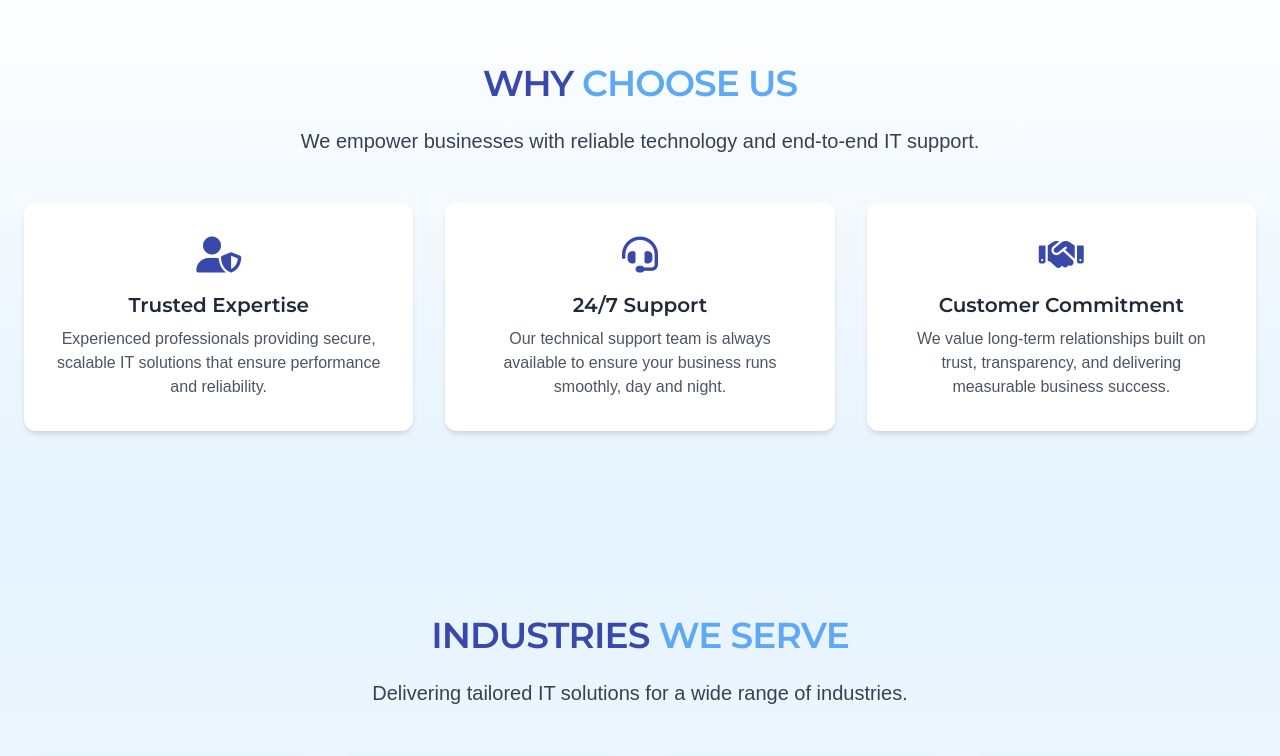
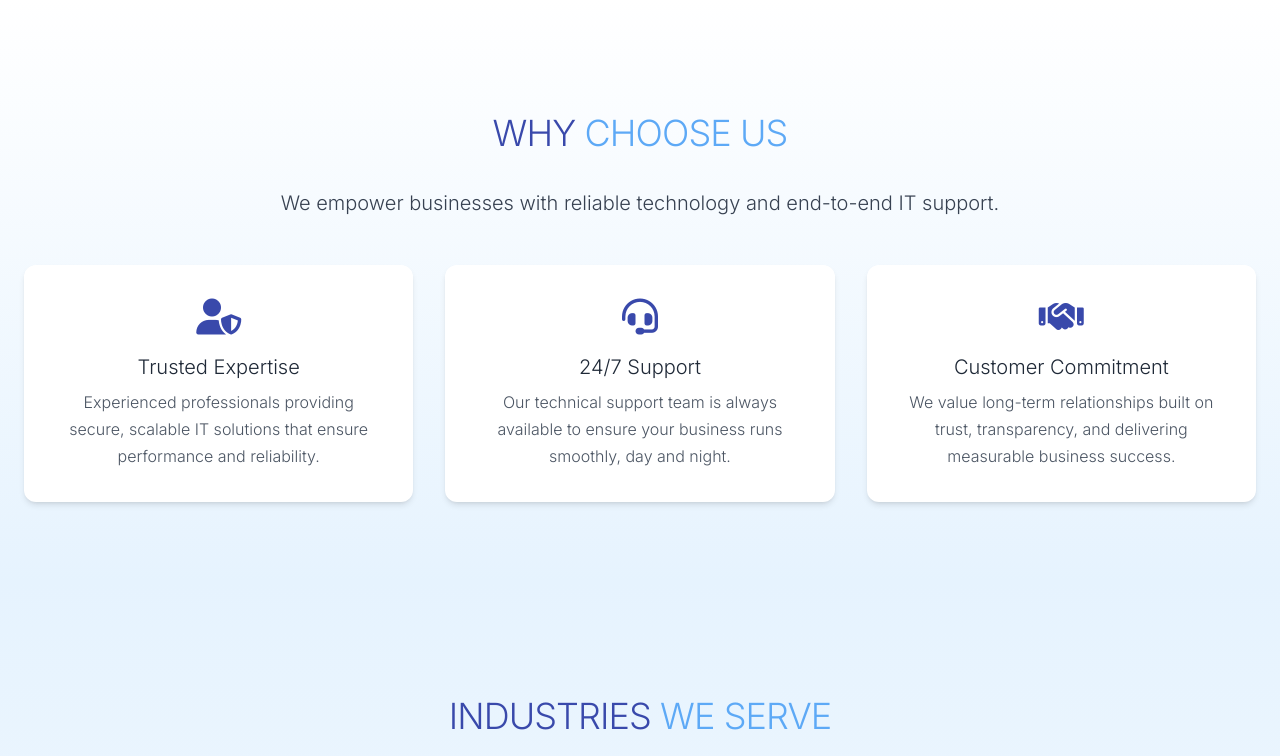
Before and after one commit to abhinavdeveloperiz/Marjaah, a Django app: page / in a window 1280 px wide. Shown: the part 2281-3037 px from the top of the page. Run offline with Django 4.2, Linux system fonts and the light colour scheme; some libraries are stand-ins or nearby versions.

Commit message:
final client update

```diff
--- a/app/templates/base.html
+++ b/app/templates/base.html
@@ -55,30 +55,44 @@
 
 
     <style>
+        /* Import exact fonts used in modern tech websites */
+        @import url('https://fonts.googleapis.com/css2?family=Poppins:wght@400;500;600;700&family=Inter:wght@300;400;500&display=swap');
+
+        /* Global reset typography */
+        body,
+        p,
+        span,
+        div,
+        li,
+        a,
+        button,
+        input,
+        textarea,
+        label,
+        small,
+        strong,
+        em
         h1,
         h2,
         h3,
         h4,
         h5,
-        h6 {
-            font-family: "Montserrat", sans-serif;
-            font-weight: 200;
+        h6
+        {
+            font-family: 'Inter', sans-serif;
+            font-weight: 300;
+            line-height: 1.7;
         }
 
 
-        body,
-        p,
         a,
-        li,
-        button,
-        input,
-        textarea {
-            font-family: "Archivo Narrow", sans-serif;
-            font-optical-sizing: auto;
+        button {
+            font-family: 'Inter', sans-serif;
             font-weight: 400;
-            font-style: normal;
+            letter-spacing: 0.3px;
+            text-decoration: none;
+        }
 
-        }
 
         body,
         html {
--- a/app/templates/contact.html
+++ b/app/templates/contact.html
@@ -29,7 +29,7 @@
 <!-- Contact Info Section -->
 <section class="py-20 bg-gray-50 px-6">
   <div class="max-w-7xl mx-auto text-center mb-12">
-    <h2 class="text-4xl font-semibold mb-4 uppercase text-darkblue">Get In <span class="text-lightblue">Touch</span></h2>
+    <h2 class="text-4xl mb-4 uppercase text-darkblue">Get In <span class="text-lightblue">Touch</span></h2>
     <p class="text-gray-600 text-lg max-w-2xl mx-auto">
       Have questions or want to work with us? Reach out through any of the channels below.
     </p>
@@ -66,7 +66,7 @@
   <div class="max-w-5xl mx-auto grid md:grid-cols-2 gap-12 items-center">
     <!-- Form -->
     <div>
-      <h3 class="text-3xl font-bold mb-6 text-gray-800">Send Us a Message</h3>
+      <h3 class="text-3xl mb-6 text-gray-800">Send Us a Message</h3>
       <form id="whatsappForm" class="space-y-4">
         <div>
           <label class="block text-gray-700 font-semibold mb-2">Your Name</label>
--- a/app/templates/gallery.html
+++ b/app/templates/gallery.html
@@ -30,7 +30,7 @@
 <!-- Gallery Section -->
 <section class="py-20 bg-gray-50 px-6">
   <div class="max-w-7xl mx-auto text-center mb-12">
-    <h2 class="text-4xl font-semibold mb-4 uppercase text-darkblue">Our <span class="text-lightblue">Gallery</span></h2>
+    <h2 class="text-4xl mb-4 uppercase text-darkblue">Our <span class="text-lightblue">Gallery</span></h2>
     <p class="text-gray-600 text-lg max-w-2xl mx-auto">
       Explore our collection of memorable moments and achievements.
     </p>
--- a/app/templates/home.html
+++ b/app/templates/home.html
@@ -83,7 +83,7 @@
 
             <main class="mt-10 mx-auto max-w-7xl px-4 sm:mt-12 sm:px-6 md:mt-16 lg:mt-20 lg:px-8 xl:mt-28">
                 <div class="sm:text-center lg:text-left">
-                    <h2 class="my-6 text-2xl tracking-tight font-bold text-darkblue sm:text-3xl md:text-4xl uppercase"
+                    <h2 class="my-6 text-2xl tracking-tight text-darkblue sm:text-3xl md:text-4xl uppercase"
                         data-aos="fade-right">
                         About Us
                     </h2>
@@ -119,7 +119,7 @@
     <!-- Content Wrapper -->
     <div class="relative max-w-7xl mx-auto px-6 text-center">
         <!-- Section Title -->
-        <h2 class="my-6 text-2xl tracking-tight font-bold text-darkblue sm:text-3xl md:text-4xl uppercase">
+        <h2 class="my-6 text-2xl tracking-tight  text-darkblue sm:text-3xl md:text-4xl uppercase">
             What <span class="text-lightblue">We Offer</span>
         </h2>
         <p class="text-lg md:text-xl text-gray-700 font-archivo mb-12">
@@ -136,7 +136,7 @@
                 <div
                     class="absolute inset-0 bg-black/20 group-hover:bg-black/60 transition-all duration-500 flex flex-col items-center justify-center text-white">
                     <i class="fa-solid fa-laptop text-5xl mb-4 text-lightblue"></i>
-                    <h3 class="text-2xl font-bold font-caveat">Laptops, Computers & Accessories</h3>
+                    <h3 class="text-2xl  font-caveat">Laptops, Computers & Accessories</h3>
                 </div>
             </div>
 
@@ -148,7 +148,7 @@
                 <div
                     class="absolute inset-0 bg-black/20 group-hover:bg-black/60 transition-all duration-500 flex flex-col items-center justify-center text-white">
                     <i class="fa-solid fa-print text-5xl mb-4 text-lightblue"></i>
-                    <h3 class="text-2xl font-bold font-caveat">Printers, Scanners & Accessories</h3>
+                    <h3 class="text-2xl font-caveat">Printers, Scanners & Accessories</h3>
                 </div>
             </div>
 
@@ -160,7 +160,7 @@
                 <div
                     class="absolute inset-0 bg-black/20 group-hover:bg-black/60 transition-all duration-500 flex flex-col items-center justify-center text-white">
                     <i class="fa-solid fa-network-wired text-5xl mb-4 text-lightblue"></i>
-                    <h3 class="text-2xl font-bold font-caveat">Networking Devices</h3>
+                    <h3 class="text-2xl font-caveat">Networking Devices</h3>
                 </div>
             </div>
 
@@ -172,7 +172,7 @@
                 <div
                     class="absolute inset-0 bg-black/20 group-hover:bg-black/60 transition-all duration-500 flex flex-col items-center justify-center text-white px-4">
                     <i class="fa-solid fa-shield-halved text-5xl mb-4 text-lightblue"></i>
-                    <h3 class="text-2xl font-bold font-caveat mb-2">
+                    <h3 class="text-2xl font-caveat mb-2">
                         Licensed Software
                     </h3>
                     <p class="text-sm md:text-base font-archivo text-gray-200">
@@ -189,7 +189,7 @@
                 <div
                     class="absolute inset-0 bg-black/20 group-hover:bg-black/60 transition-all duration-500 flex flex-col items-center justify-center text-white px-4">
                     <i class="fa-solid fa-id-card text-5xl mb-4 text-lightblue"></i>
-                    <h3 class="text-2xl font-bold font-caveat mb-2">NFC Smart Cards</h3>
+                    <h3 class="text-2xl font-caveat mb-2">NFC Smart Cards</h3>
                     <p class="text-sm md:text-base font-archivo text-gray-200">
                         Tap-to-share business cards
                     </p>
@@ -204,7 +204,7 @@
 <!-- Why Choose Us Section -->
 <section class="py-20 bg-gradient-to-b from-white to-[#E6F3FE]" id="why-choose-us">
     <div class="max-w-7xl mx-auto px-6 text-center">
-        <h2 class="my-6 text-2xl tracking-tight font-bold text-darkblue sm:text-3xl md:text-4xl uppercase">
+        <h2 class="my-6 text-2xl tracking-tight text-darkblue sm:text-3xl md:text-4xl uppercase">
             Why <span class="text-lightblue">Choose Us</span>
         </h2>
         <p class="text-lg md:text-xl text-gray-700 font-archivo mb-12">
@@ -214,7 +214,7 @@
         <div class="grid grid-cols-1 md:grid-cols-3 gap-8">
             <div class="p-8 bg-white rounded-xl shadow-md hover:shadow-xl transition" data-aos="fade-up-right">
                 <i class="fa-solid fa-user-shield text-4xl text-darkblue mb-4"></i>
-                <h3 class="text-xl font-bold mb-2 font-archivo">Trusted Expertise</h3>
+                <h3 class="text-xl mb-2 font-archivo">Trusted Expertise</h3>
                 <p class="text-gray-600">
                     Experienced professionals providing secure, scalable IT solutions that ensure performance and
                     reliability.
@@ -223,7 +223,7 @@
 
             <div class="p-8 bg-white rounded-xl shadow-md hover:shadow-xl transition" data-aos="fade-down">
                 <i class="fa-solid fa-headset text-4xl text-darkblue mb-4"></i>
-                <h3 class="text-xl font-bold mb-2 font-archivo">24/7 Support</h3>
+                <h3 class="text-xl mb-2 font-archivo">24/7 Support</h3>
                 <p class="text-gray-600">
                     Our technical support team is always available to ensure your business runs smoothly, day and night.
                 </p>
@@ -231,7 +231,7 @@
 
             <div class="p-8 bg-white rounded-xl shadow-md hover:shadow-xl transition" data-aos="fade-up-left">
                 <i class="fa-solid fa-handshake text-4xl text-darkblue mb-4"></i>
-                <h3 class="text-xl font-bold mb-2 font-archivo">Customer Commitment</h3>
+                <h3 class="text-xl mb-2 font-archivo">Customer Commitment</h3>
                 <p class="text-gray-600">
                     We value long-term relationships built on trust, transparency, and delivering measurable business
                     success.
@@ -249,7 +249,7 @@
 <section class="py-20 bg-gradient-to-b from-[#E6F3FE] to-white" id="industries">
     <div class="max-w-7xl mx-auto px-6 text-center">
 
-        <h2 class="my-6 text-2xl tracking-tight font-bold text-darkblue sm:text-3xl md:text-4xl uppercase">
+        <h2 class="my-6 text-2xl tracking-tight text-darkblue sm:text-3xl md:text-4xl uppercase">
             Industries <span class="text-lightblue">We Serve</span>
         </h2>
 
@@ -365,7 +365,7 @@
 <section class="py-20 bg-[#E6F3FE]" id="partners">
     <div class="max-w-7xl mx-auto px-6 text-center">
         <!-- Title -->
-        <h2 class="my-6 text-2xl tracking-tight font-bold text-darkblue sm:text-3xl md:text-4xl uppercase">
+        <h2 class="my-6 text-2xl tracking-tight text-darkblue sm:text-3xl md:text-4xl uppercase">
             Our <span class="text-lightblue">Partners</span>
         </h2>
         <p class="text-lg md:text-xl text-gray-700 font-archivo mb-12">
@@ -451,7 +451,7 @@
 <div class="max-w-7xl w-full mx-auto px-4 py-6">
     <!-- Section Header -->
     <div class="text-center mb-16">
-        <h2 class="my-6 text-2xl tracking-tight font-bold text-darkblue sm:text-3xl md:text-4xl uppercase">
+        <h2 class="my-6 text-2xl tracking-tight text-darkblue sm:text-3xl md:text-4xl uppercase">
             Client <span class="text-lightblue">Testimonials</span>
         </h2>
 
```
Also changed, not shown: app/templates/about.html (+6 -6 lines), app/templates/careers.html (+5 -5 lines), app/templates/services.html (+5 -5 lines).
